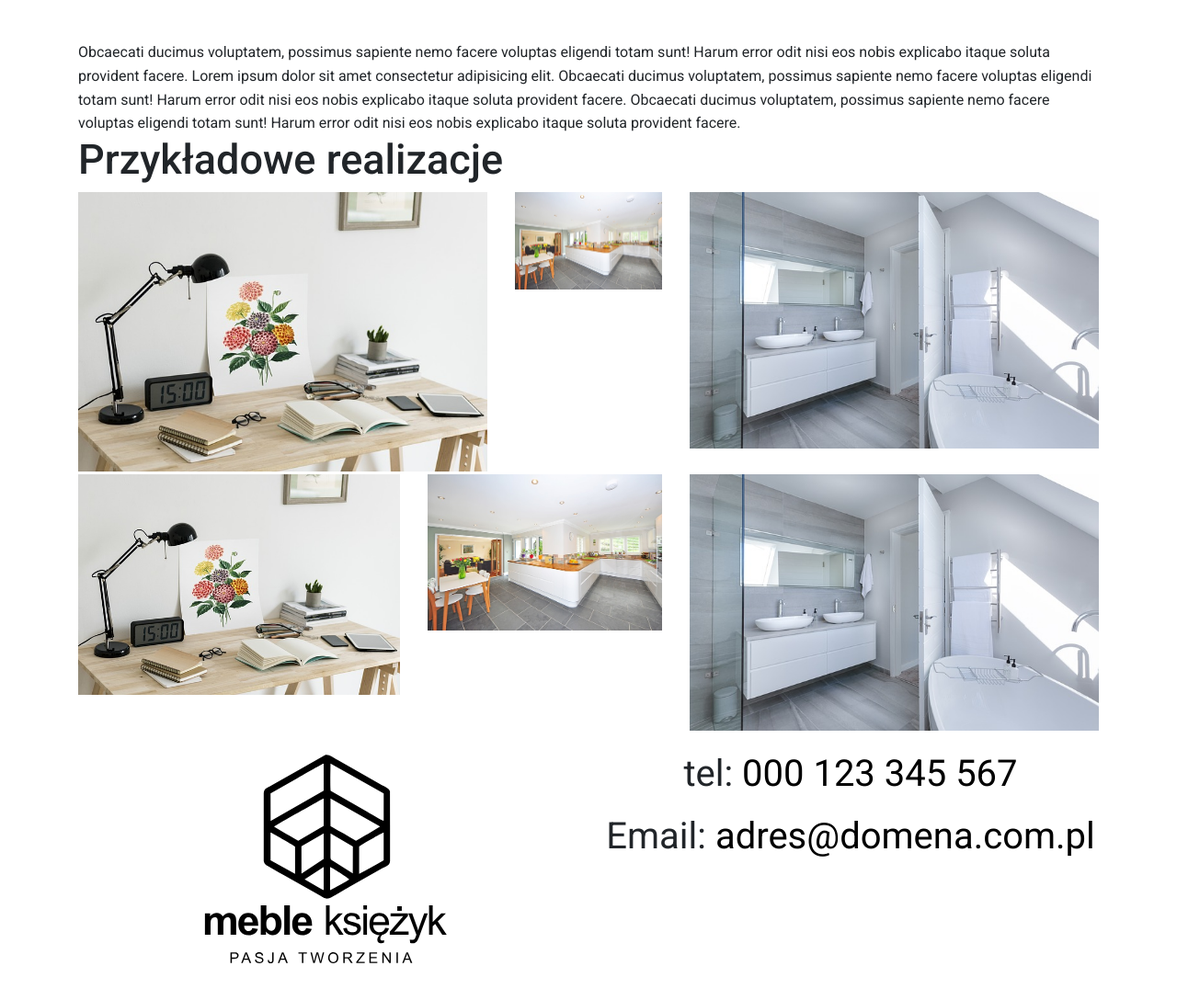
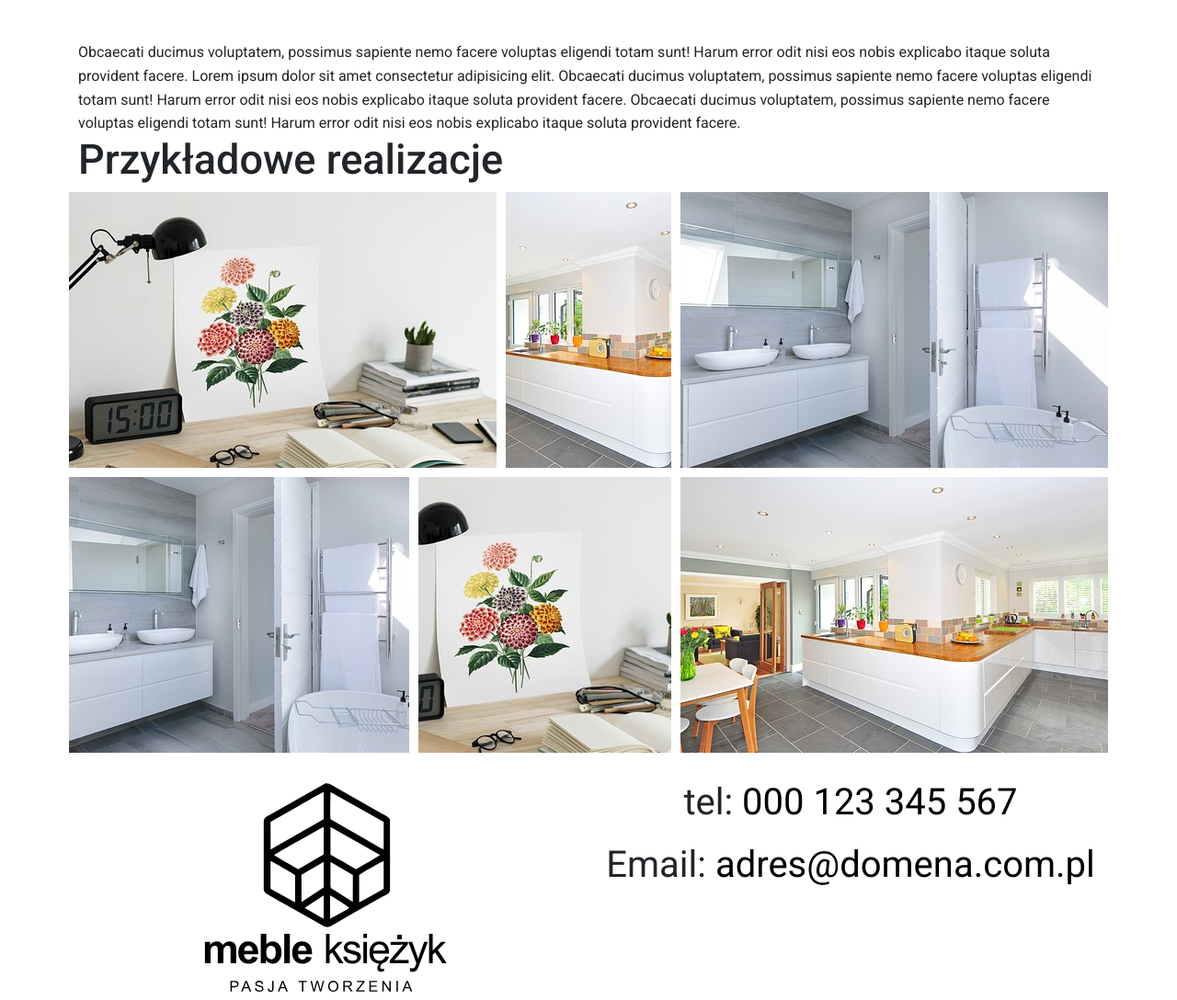
Before and after one commit to webyou-pl/mebleksiezyk, a PHP site: page / in a window 1280 px wide. Shown: the part 4753-5841 px from the top of the page at 92% size. Before the commit the page ends 5801 px from the top, so only its background shows below. Run offline with PHP 8.4, Linux system fonts and the light colour scheme; some libraries are stand-ins or nearby versions.

Commit message:
galleria

```diff
--- a/index.php
+++ b/index.php
@@ -195,23 +195,35 @@
             <div class="container">
                 <h2 class="h1">Przykładowe realizacje</h2>
                 <div class="gallery row">
-                    <div class="gallery__item col-12 col-md-5">
-                        <img src="images/sections/meble-na-wymiar/pozostale.jpg" alt="" class="img-fluid">
+                    <div class="col-12 col-md-5">
+                        <div class="gallery__item">
+                            <img src="images/sections/meble-na-wymiar/pozostale.jpg" alt="" class="">
+                        </div>
                     </div>
-                    <div class="gallery__item col-12 col-md-2">
-                        <img src="images/sections/meble-na-wymiar/kuchenne.jpg" alt="" class="img-fluid">
+                    <div class="col-12 col-md-2">
+                        <div class="gallery__item">
+                            <img src="images/sections/meble-na-wymiar/kuchenne.jpg" alt="" class="">
+                        </div>
                     </div>
-                    <div class="gallery__item col-12 col-md-5">
-                        <img src="images/sections/meble-na-wymiar/lazienki.jpg" alt="" class="img-fluid">
+                    <div class="col-12 col-md-5">
+                        <div class="gallery__item">
+                            <img src="images/sections/meble-na-wymiar/lazienki.jpg" alt="" class="">
+                        </div>
                     </div>
-                    <div class="gallery__item col-12 col-md-4">
-                        <img src="images/sections/meble-na-wymiar/pozostale.jpg" alt="" class="img-fluid">
+                    <div class="col-12 col-md-4">
+                        <div class="gallery__item">
+                            <img src="images/sections/meble-na-wymiar/lazienki.jpg" alt="" class="">
+                        </div>
                     </div>
-                    <div class="gallery__item col-12 col-md-3">
-                        <img src="images/sections/meble-na-wymiar/kuchenne.jpg" alt="" class="img-fluid">
+                    <div class="col-12 col-md-3">
+                        <div class="gallery__item">
+                            <img src="images/sections/meble-na-wymiar/pozostale.jpg" alt="" class="">
+                        </div>
                     </div>
-                    <div class="gallery__item col-12 col-md-5">
-                        <img src="images/sections/meble-na-wymiar/lazienki.jpg" alt="" class="img-fluid">
+                    <div class="col-12 col-md-5">
+                        <div class="gallery__item">
+                            <img src="images/sections/meble-na-wymiar/kuchenne.jpg" alt="" class="">
+                        </div>
                     </div>
                 </div>
             </div>
--- /dev/null
+++ b/scss/layout/gallery.scss
@@ -0,0 +1,13 @@
+.gallery{
+    & div{
+        padding: 0 5px;
+    }
+    &__item{
+        display: flex;
+        align-items: center;
+        justify-content: center;
+        overflow: hidden;
+        height: 300px;
+        margin-bottom: 10px;
+    }
+}
--- a/scss/main.scss
+++ b/scss/main.scss
@@ -17,6 +17,7 @@
     @import
         "layout/header.scss",
         "layout/cta.scss",
+        "layout/gallery.scss",
         "layout/service.scss",
         "layout/furnituresSize.scss",
         "layout/breadcrumbs.scss",
```
Also changed, not shown: build/main.css.
